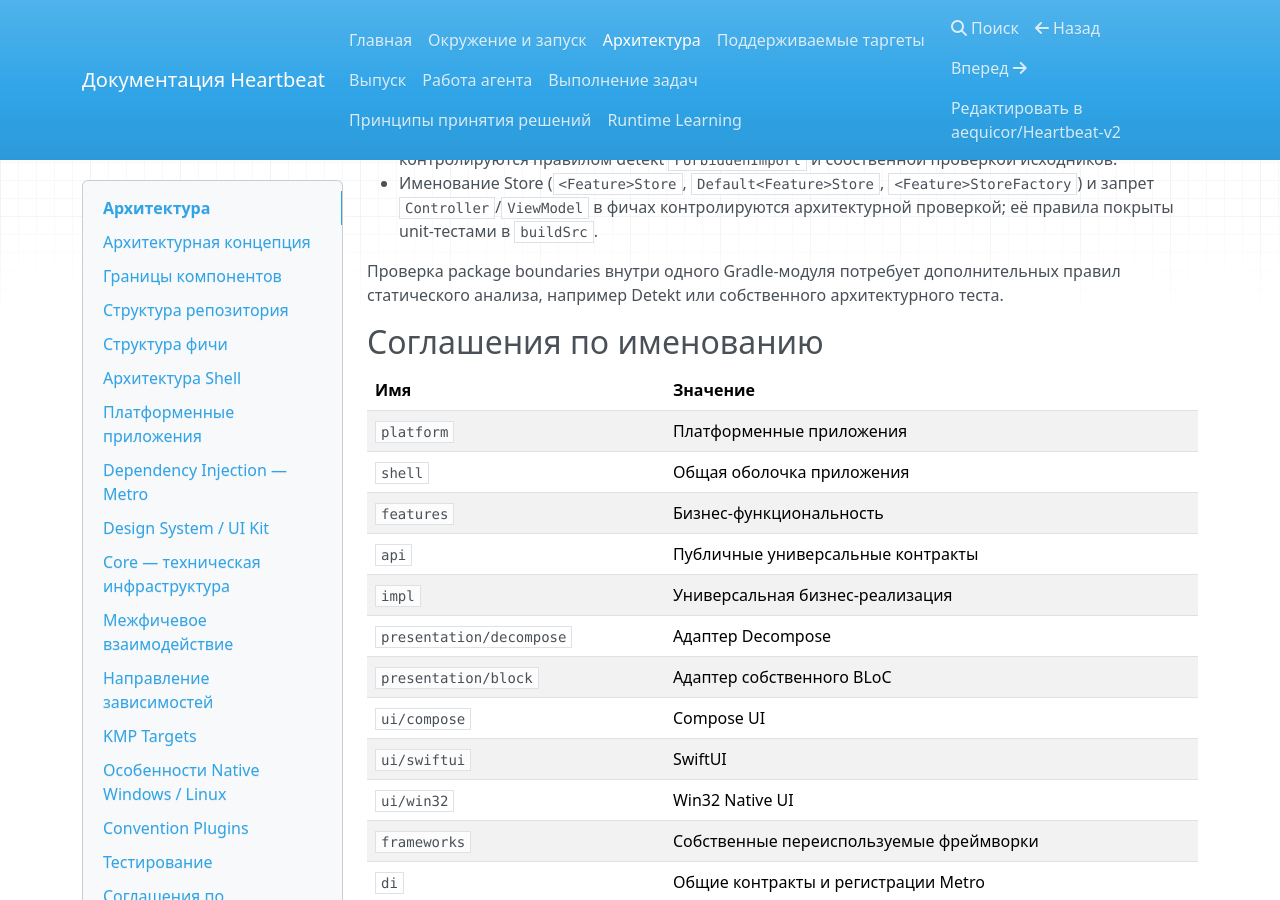
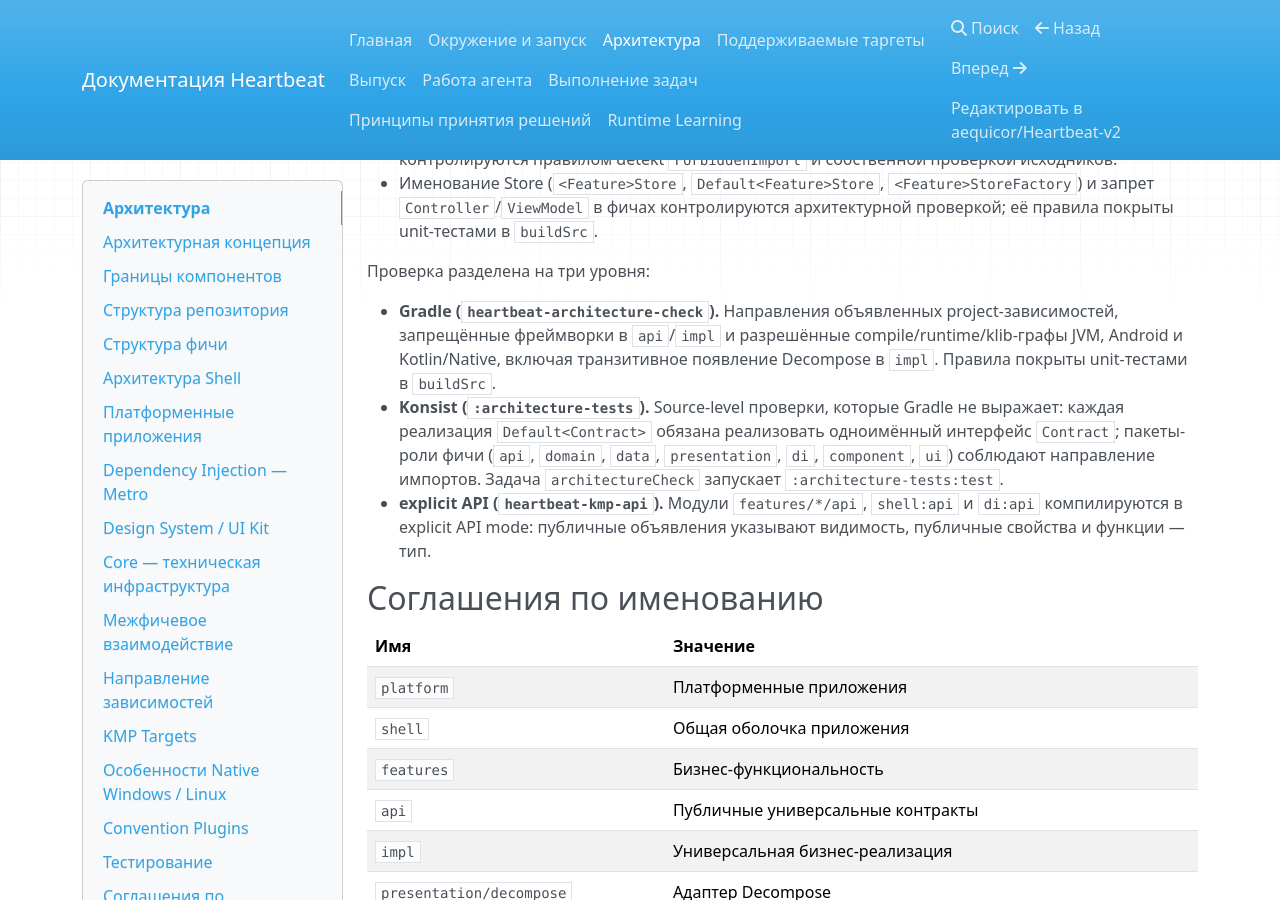
Before and after one commit to aequicor/Heartbeat-v2, an MkDocs documentation site: the page built from docs/specs/architecture.md, in a window 1280 px wide and 900 px high, scrolled down 20603 px. Built offline with MkDocs 1.6.1, drawn with Linux system fonts in a browser that asks for light colours; nearby versions of some CDN libraries; some of the changed text lies outside the part shown.

Commit message:
Описать Konsist и explicit API в спецификации
Раздел «Архитектурные проверки» разделён на три уровня; добавлены HB-ARCH-037 (Konsist) и HB-ARCH-038 (explicit API); HB-ARCH-024 дополнен heartbeat-kmp-api.

```diff
--- a/docs/specs/architecture.md
+++ b/docs/specs/architecture.md
@@ -962,7 +962,11 @@ CI должен отклонять изменения, нарушающие за
 - Запрещённые импорты Decompose, Compose и платформенных UI API в универсальных модулях контролируются правилом detekt `ForbiddenImport` и собственной проверкой исходников.
 - Именование Store (`<Feature>Store`, `Default<Feature>Store`, `<Feature>StoreFactory`) и запрет `Controller`/`ViewModel` в фичах контролируются архитектурной проверкой; её правила покрыты unit-тестами в `buildSrc`.
 
-Проверка package boundaries внутри одного Gradle-модуля потребует дополнительных правил статического анализа, например Detekt или собственного архитектурного теста.
+Проверка разделена на три уровня:
+
+- **Gradle (`heartbeat-architecture-check`).** Направления объявленных project-зависимостей, запрещённые фреймворки в `api`/`impl` и разрешённые compile/runtime/klib-графы JVM, Android и Kotlin/Native, включая транзитивное появление Decompose в `impl`. Правила покрыты unit-тестами в `buildSrc`.
+- **Konsist (`:architecture-tests`).** Source-level проверки, которые Gradle не выражает: каждая реализация `Default<Contract>` обязана реализовать одноимённый интерфейс `Contract`; пакеты-роли фичи (`api`, `domain`, `data`, `presentation`, `di`, `component`, `ui`) соблюдают направление импортов. Задача `architectureCheck` запускает `:architecture-tests:test`.
+- **explicit API (`heartbeat-kmp-api`).** Модули `features/*/api`, `shell:api` и `di:api` компилируются в explicit API mode: публичные объявления указывают видимость, публичные свойства и функции — тип.
 
 ## Соглашения по именованию
 
@@ -1026,7 +1030,7 @@ features/<feature>/
 | HB-ARCH-021 | Универсальные модули должны объявлять обязательный набор targets: android, jvm, iosArm64, iosSimulatorArm64, iosX64, macosArm64, macosX64, mingwX64, linuxX64, linuxArm64. | Согласованная архитектура от 7 ноября 2026 | Сверить `kotlin.targets` модулей с набором; сборка каждого target на поддерживающем хосте. |
 | HB-ARCH-022 | Модули должны следовать матрице targets по типу: Decompose-адаптеры без Windows Native, Compose UI без Linux и Windows Native. | Согласованная архитектура от 7 ноября 2026 | Сверить targets модулей с матрицей раздела «KMP Targets». |
 | HB-ARCH-023 | Пока BLoC framework не реализован, `presentation/block`, `frameworks/block` и нативные UI-каталоги не должны подключаться к Gradle. | Согласованная архитектура от 7 ноября 2026 | Проверить, что `settings.gradle.kts` не содержит block-модулей. |
-| HB-ARCH-024 | Соглашения сборки должны задаваться precompiled-плагинами `buildSrc`: `heartbeat-kmp-universal`, `heartbeat-kmp-decompose`, `heartbeat-kmp-compose`, `heartbeat-metro`, `heartbeat-compose-designsystem`, `heartbeat-architecture-check`; версии — только в `gradle/libs.versions.toml`. | Согласованная архитектура от 7 ноября 2026 и buildSrc/AGENTS.md | Сверить файлы плагинов и версии каталога; сборка модулей применяет плагины по идентификатору без версии. |
+| HB-ARCH-024 | Соглашения сборки должны задаваться precompiled-плагинами `buildSrc`: `heartbeat-kmp-universal`, `heartbeat-kmp-decompose`, `heartbeat-kmp-compose`, `heartbeat-kmp-api`, `heartbeat-metro`, `heartbeat-compose-designsystem`, `heartbeat-architecture-check`; версии — только в `gradle/libs.versions.toml`. | Согласованная архитектура от 7 ноября 2026 и buildSrc/AGENTS.md | Сверить файлы плагинов и версии каталога; сборка модулей применяет плагины по идентификатору без версии. |
 | HB-ARCH-025 | Бизнес-логика должна покрываться `commonTest`; Presentation-адаптеры — тестами навигации, жизненного цикла и контрактными тестами; CI должен выполнять архитектурные проверки. | Согласованная архитектура от 7 ноября 2026 | Запустить тесты модулей и архитектурные проверки в CI. |
 | HB-ARCH-026 | В Native Windows/Linux UI event loop не должен блокироваться бизнес-операциями, обновления UI должны выполняться на UI-потоке, подписки на Flow должны отменяться при уничтожении экрана, а граница с C ABI должна управлять временем жизни объектов. | Согласованная архитектура от 7 ноября 2026 | Прогнать сценарии с длительной операцией и уничтожением экрана на нативном приложении. |
 | HB-ARCH-027 | Имена модулей и пакетов должны соответствовать таблице соглашений по именованию. | Согласованная архитектура от 7 ноября 2026 | Сверить пути модулей с таблицей раздела «Соглашения по именованию». |
@@ -1039,5 +1043,7 @@ features/<feature>/
 | HB-ARCH-034 | Ошибка загрузки должна отражаться в UI State и не блокировать Store навсегда; должна быть доступна повторная загрузка, а отмена не должна считаться ошибкой. | Второе код-ревью PR #20 от 7 ноября 2026 | Тесты: ошибка загрузки выставляет `loadError` и снимает `isLoading`; `Reload` загружает данные; правка после ошибки игнорируется. |
 | HB-ARCH-035 | `Save` должен фиксировать снимок состояния в момент действия, а правки во время сохранения не должны теряться. | Второе код-ревью PR #20 от 7 ноября 2026 | Тест: правка во время сохранения игнорируется, сохраняется и остаётся в состоянии именно снимок на момент `Save`. |
 | HB-ARCH-036 | Архитектурная проверка должна анализировать объявленные зависимости, разрешённые compile/runtime графы JVM, Android и Kotlin/Native, явно сообщать о неразрешимой конфигурации и проверять исходники универсальных модулей на запрещённые импорты и именование Store. | Второе код-ревью PR #20 от 7 ноября 2026 | Негативные сценарии для импорта Compose и имени `Controller` падают; unit-тесты правил в `buildSrc`; `gradlew build` выполняет `architectureCheck`. |
+| HB-ARCH-037 | Konsist-тесты в модуле `:architecture-tests` должны проверять, что каждая реализация `Default<Contract>` реализует одноимённый интерфейс `Contract`, и что пакеты-роли фичи (`api`, `domain`, `data`, `presentation`, `di`, `component`, `ui`) соблюдают направление импортов; тесты должны выполняться в задаче `architectureCheck`. | Запрос владельца от 7 ноября 2026 | `gradlew architectureCheck` выполняет `:architecture-tests:test`; негативный сценарий с реализацией без контракта или запрещённым импортом между ролями падает. |
+| HB-ARCH-038 | Модули `features/*/api`, `shell:api` и `di:api` должны компилироваться в explicit API mode (`explicitApi()`): публичные объявления указывают видимость, публичные свойства и функции — тип. | Запрос владельца от 7 ноября 2026 | Сборка api-модулей в strict explicit API mode без ошибок; публичное объявление без модификатора не компилируется. |
 
 **Итог:** единственная реализация бизнес-логики и состояния фичи компилируется для всех платформ. Decompose и BLoC остаются заменяемыми Presentation-адаптерами. Compose и нативные интерфейсы используют одни и те же контракты. Metro собирает необходимые реализации в платформенном Composition Root.
```
